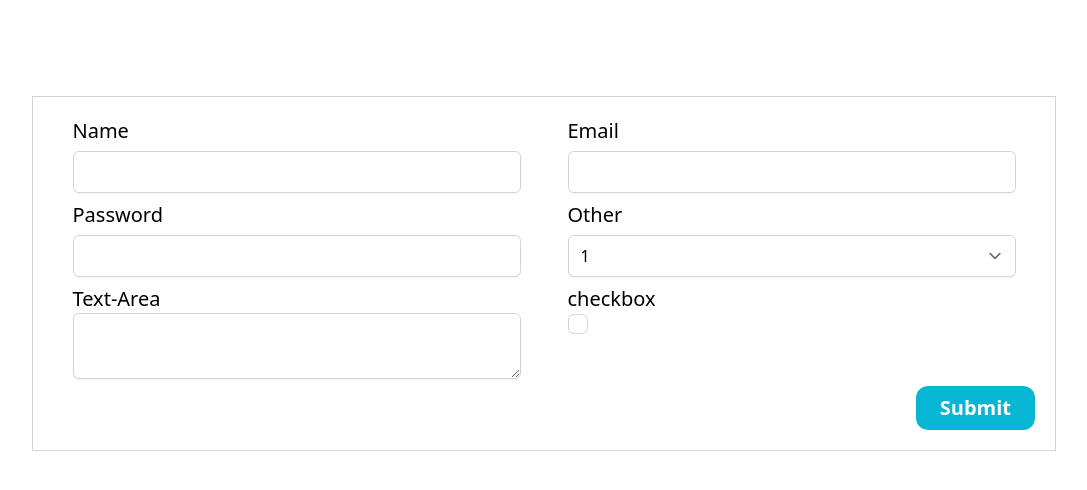
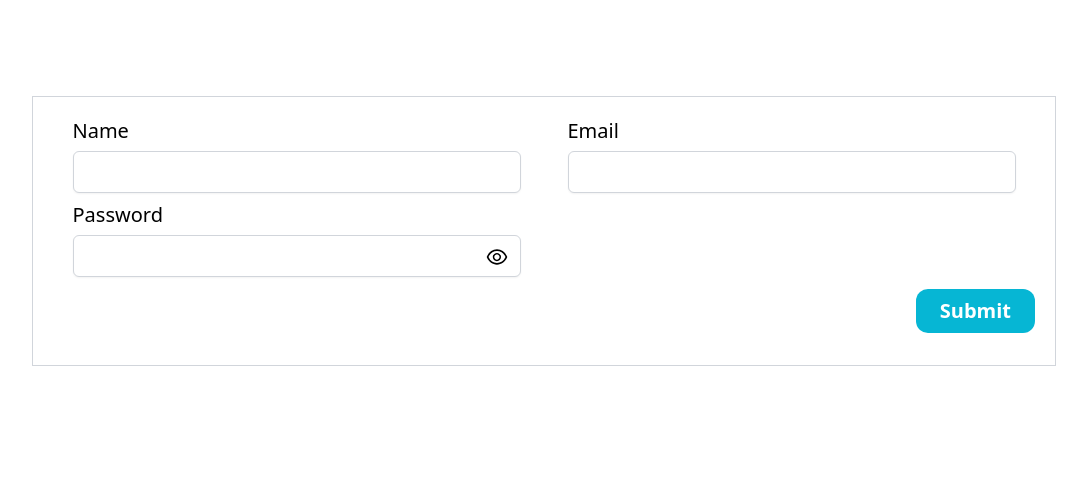
Before and after one commit to tanvirrifat1/react-reusable-components, a React (Vite) app: page / in a window 1280 px wide. Shown: the top 490 px of the page, without its empty margins (96-1183 px from the left). Built offline with nearby package versions, Linux system fonts and the light colour scheme.

Commit message:
added zod

```diff
--- a/package.json
+++ b/package.json
@@ -10,13 +10,15 @@
     "preview": "vite preview"
   },
   "dependencies": {
+    "@hookform/resolvers": "^3.9.0",
     "clsx": "^2.1.1",
     "react": "^18.3.1",
     "react-dom": "^18.3.1",
     "react-hook-form": "^7.52.2",
     "react-icons": "^5.3.0",
     "react-router-dom": "^6.26.0",
-    "tailwind-merge": "^2.5.2"
+    "tailwind-merge": "^2.5.2",
+    "zod": "^3.23.8"
   },
   "devDependencies": {
     "@eslint/js": "^9.8.0",
--- a/src/components/NormalForm/NormalForm.tsx
+++ b/src/components/NormalForm/NormalForm.tsx
@@ -1,9 +1,28 @@
 import { useForm } from "react-hook-form";
 import Button from "../ui/Button";
 import cn from "../../ultis/cn";
+import { useState } from "react";
+import { AiOutlineEye, AiOutlineEyeInvisible } from "react-icons/ai";
+import { z } from "zod";
+
+const SignUpSchema = () =>
+  z.object({
+    name: z.string(),
+    email: z.string().email(),
+    password: z.string().min(6, "Too short"),
+  });
 
 const NormalForm = () => {
-  const { register, handleSubmit } = useForm();
+  const [showPassword, setShowPassword] = useState(false);
+  const {
+    register,
+    handleSubmit,
+    formState: { errors },
+  } = useForm();
+
+  const handlePassNavigator = () => {
+    setShowPassword(!showPassword);
+  };
 
   const onsubmit = (data: any) => {
     console.log(data);
@@ -33,8 +52,11 @@ const NormalForm = () => {
               className="w-full"
               type="text"
               id="name"
-              {...register("name")}
+              {...register("name", { required: true })}
             />
+            {errors.name && (
+              <span className="text-xs  text-red-500">Name is Required</span>
+            )}
           </div>
           <div className="w-full max-w-md">
             <label className="block text-xl" htmlFor="email">
@@ -44,21 +66,38 @@ const NormalForm = () => {
               className="w-full"
               type="email"
               id="email"
-              {...register("email")}
+              {...register("email", { required: true })}
             />
+            {errors.email && (
+              <span className="text-xs text-red-500">Email is Required</span>
+            )}
           </div>
           <div className="w-full max-w-md">
             <label className="block text-xl" htmlFor="password">
               Password
             </label>
-            <input
-              className="w-full"
-              type="password"
-              id="password"
-              {...register("password")}
-            />
+            <div className="relative w-full">
+              <input
+                required
+                className="w-full pr-10"
+                type={showPassword ? "text" : "password"}
+                id="password"
+                {...register("password", { required: true })}
+              />
+
+              <div
+                className="absolute inset-y-0 right-0 pr-3 mt-2 flex items-center cursor-pointer"
+                onClick={handlePassNavigator}
+              >
+                {showPassword ? (
+                  <AiOutlineEyeInvisible size={24} />
+                ) : (
+                  <AiOutlineEye size={24} />
+                )}
+              </div>
+            </div>
           </div>
-          <div className="w-full max-w-md">
+          {/* <div className="w-full max-w-md">
             <label className="block text-xl">Other</label>
             <select>
               <option>1</option>
@@ -69,14 +108,14 @@ const NormalForm = () => {
           <div className="w-full max-w-md">
             <label className="block text-xl">Text-Area</label>
             <textarea></textarea>
-          </div>
-          <div className="w-full max-w-md">
+          </div> */}
+          {/* <div className="w-full max-w-md">
             <label className="block text-xl">checkbox</label>
             <input type="checkbox" className="-mt-6" />
-          </div>
+          </div> */}
         </div>
 
-        <div className="flex justify-end">
+        <div className="flex justify-end my-3">
           <Button className="w-full md:w-fit" type="submit" variant="solid">
             Submit
           </Button>
```
Also changed, not shown: 1 other file (tests, documents, lock files or other folders).
